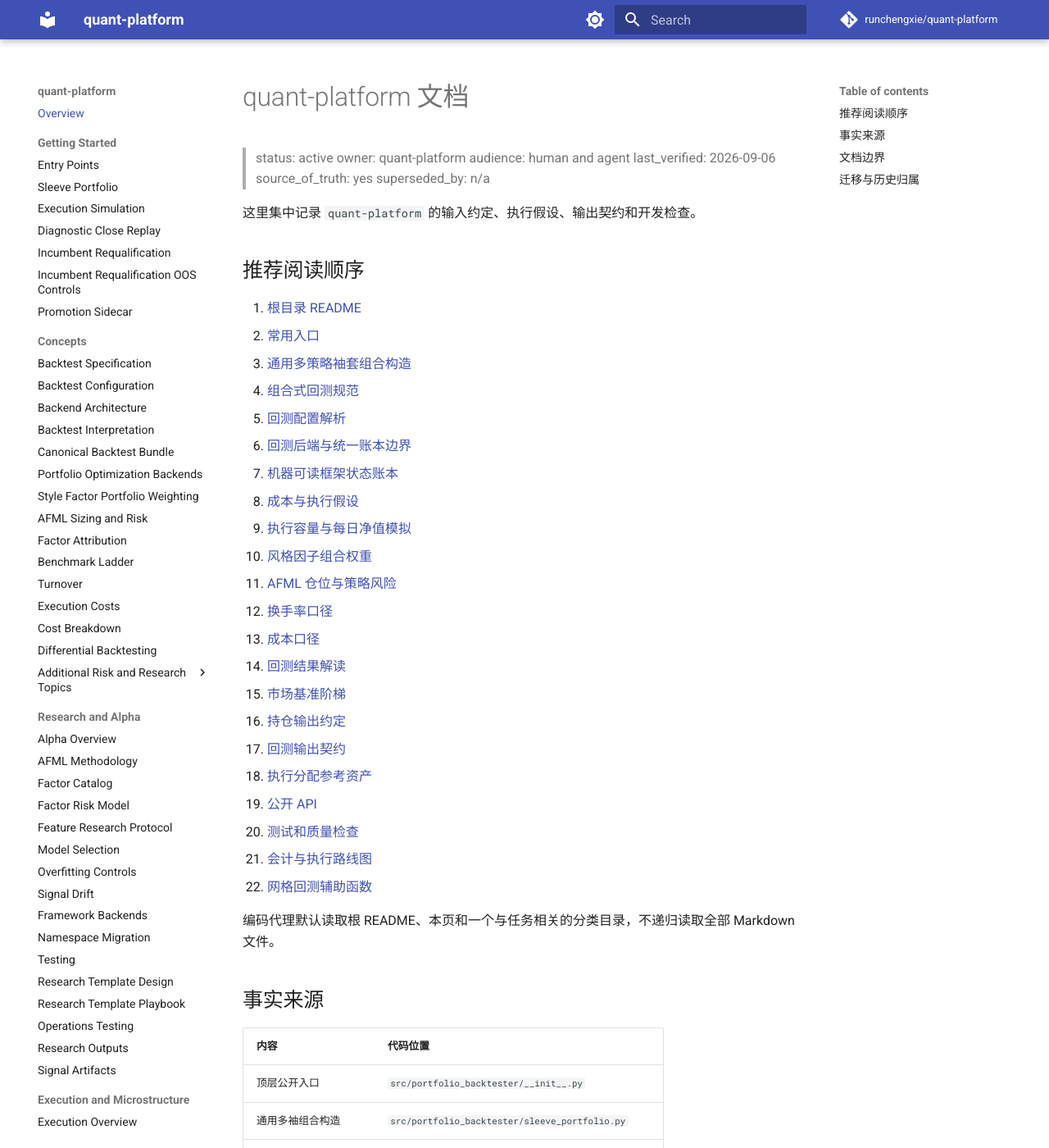
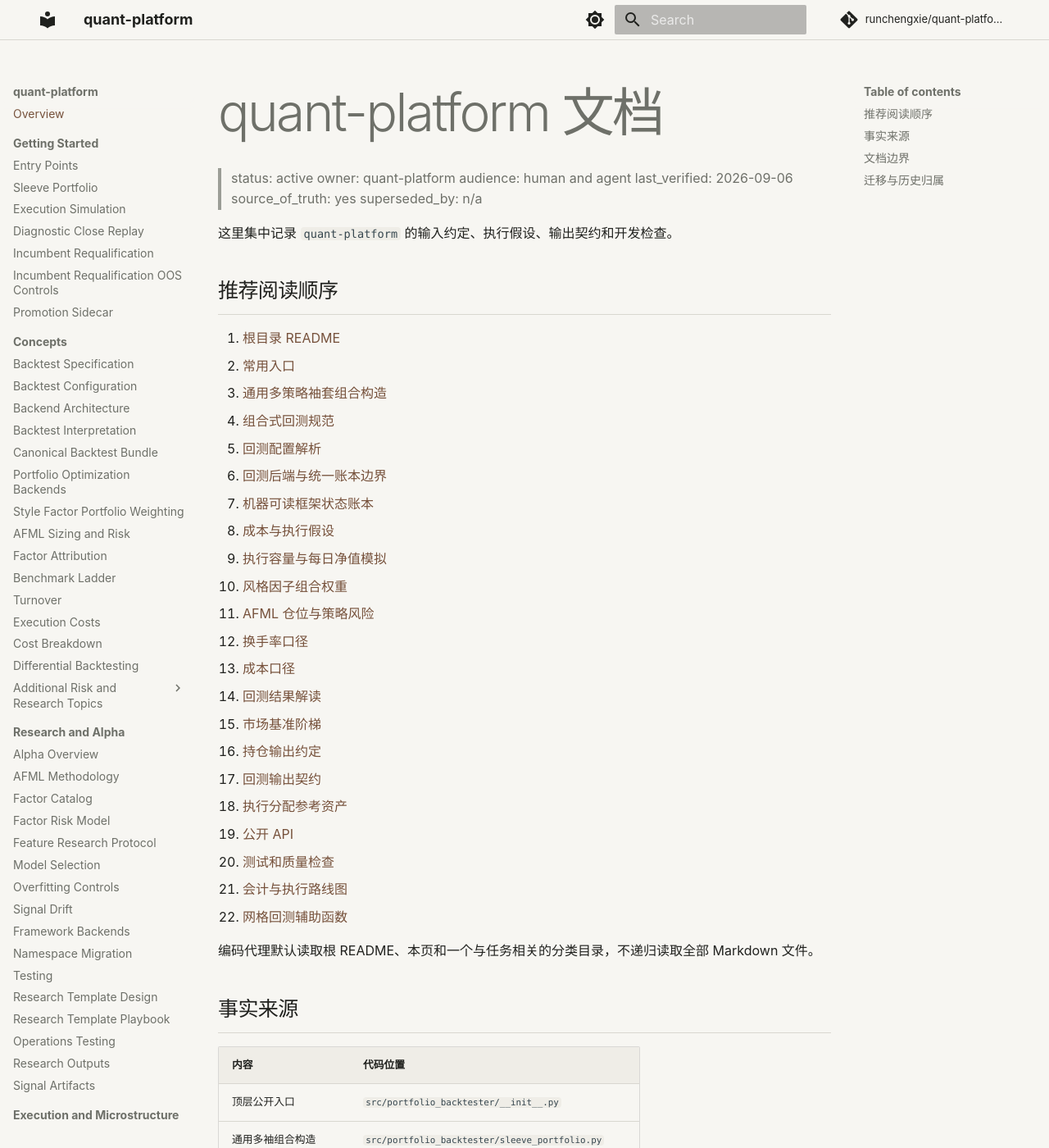
Before and after one commit to runchengxie/quant-platform, an MkDocs documentation site: the page built from docs/README.md, in a window 1280 px wide and 1400 px high. Shown: the whole window at 82% size. Built offline with MkDocs 1.6.1 and Material for MkDocs 9.7.7, drawn with Linux system fonts in a browser that asks for light colours; comment, search, counter and statistics services are not loaded.

Commit message:
docs: refine Material theme styling

```diff
--- /dev/null
+++ b/docs/stylesheets/extra.css
@@ -0,0 +1,181 @@
+:root {
+  --qp-background: #f7f6f2;
+  --qp-surface: #efede7;
+  --qp-text: #20211e;
+  --qp-muted: #6e7069;
+  --qp-faint: #9b9d96;
+  --qp-accent: #76513b;
+  --qp-accent-soft: #e9ddd4;
+  --qp-border: #d9d7d0;
+  --qp-selection: #ddc8b9;
+}
+
+[data-md-color-scheme="slate"] {
+  --qp-background: #171815;
+  --qp-surface: #21231f;
+  --qp-text: #e8e6df;
+  --qp-muted: #aaa9a2;
+  --qp-faint: #7d7f78;
+  --qp-accent: #d1a07f;
+  --qp-accent-soft: #392d26;
+  --qp-border: #343630;
+  --qp-selection: #654b3b;
+}
+
+[data-md-color-scheme="default"] {
+  --md-default-bg-color: var(--qp-background);
+  --md-default-fg-color: var(--qp-text);
+  --md-default-fg-color--light: var(--qp-muted);
+  --md-default-fg-color--lighter: var(--qp-faint);
+  --md-default-fg-color--lightest: var(--qp-border);
+  --md-primary-fg-color: var(--qp-background);
+  --md-primary-bg-color: var(--qp-text);
+  --md-accent-fg-color: var(--qp-accent);
+  --md-typeset-color: var(--qp-text);
+  --md-typeset-a-color: var(--qp-accent);
+  --md-code-bg-color: var(--qp-surface);
+  --md-footer-bg-color: var(--qp-surface);
+}
+
+[data-md-color-scheme="slate"] {
+  --md-default-bg-color: var(--qp-background);
+  --md-default-fg-color: var(--qp-text);
+  --md-default-fg-color--light: var(--qp-muted);
+  --md-default-fg-color--lighter: var(--qp-faint);
+  --md-default-fg-color--lightest: var(--qp-border);
+  --md-primary-fg-color: var(--qp-background);
+  --md-primary-bg-color: var(--qp-text);
+  --md-accent-fg-color: var(--qp-accent);
+  --md-typeset-color: var(--qp-text);
+  --md-typeset-a-color: var(--qp-accent);
+  --md-code-bg-color: var(--qp-surface);
+  --md-footer-bg-color: var(--qp-surface);
+}
+
+html {
+  background: var(--qp-background);
+  scroll-behavior: smooth;
+}
+
+body {
+  background: var(--qp-background);
+  color: var(--qp-text);
+  font-family: Inter, ui-sans-serif, -apple-system, BlinkMacSystemFont,
+    "Segoe UI", "Noto Sans SC", "PingFang SC", "Hiragino Sans GB",
+    "Microsoft YaHei", sans-serif;
+  line-height: 1.7;
+}
+
+::selection {
+  background: var(--qp-selection);
+}
+
+.md-header {
+  background: var(--qp-background);
+  border-bottom: 1px solid var(--qp-border);
+  color: var(--qp-text);
+  box-shadow: none;
+}
+
+.md-header[data-md-state="shadow"] {
+  box-shadow: 0 1px 0 var(--qp-border);
+}
+
+.md-tabs {
+  background: var(--qp-background);
+  border-bottom: 1px solid var(--qp-border);
+}
+
+.md-tabs__link,
+.md-header__button,
+.md-header .md-logo,
+.md-header .md-header__topic {
+  color: var(--qp-text);
+}
+
+.md-sidebar__scrollwrap {
+  scrollbar-color: var(--qp-border) transparent;
+}
+
+.md-nav__link {
+  color: var(--qp-muted);
+}
+
+.md-nav__link:hover,
+.md-nav__link--active,
+.md-nav__item .md-nav__link--active {
+  color: var(--qp-accent);
+}
+
+.md-main__inner {
+  max-width: 78rem;
+}
+
+.md-content {
+  max-width: 52rem;
+}
+
+.md-content h1 {
+  letter-spacing: -0.04em;
+  font-size: clamp(2.25rem, 5vw, 4rem);
+  line-height: 1.18;
+  margin-bottom: 1.5rem;
+}
+
+.md-content h2,
+.md-content h3,
+.md-content h4 {
+  letter-spacing: -0.025em;
+}
+
+.md-content h2 {
+  border-bottom: 1px solid var(--qp-border);
+  padding-bottom: 0.55rem;
+}
+
+.md-typeset a {
+  text-decoration-color: var(--qp-faint);
+  text-underline-offset: 0.2em;
+}
+
+.md-typeset a:hover {
+  color: var(--qp-accent);
+  text-decoration-color: currentColor;
+}
+
+.md-typeset blockquote {
+  border-left-color: var(--qp-accent);
+  color: var(--qp-muted);
+}
+
+.md-typeset code {
+  background: var(--qp-surface);
+  border-radius: 0.2rem;
+}
+
+.md-typeset pre > code {
+  border: 1px solid var(--qp-border);
+}
+
+.md-typeset table:not([class]) th {
+  background: var(--qp-surface);
+}
+
+.md-typeset table:not([class]) td,
+.md-typeset table:not([class]) th {
+  border-color: var(--qp-border);
+}
+
+.md-footer {
+  border-top: 1px solid var(--qp-border);
+}
+
+.md-footer-meta {
+  background: var(--qp-surface);
+}
+
+@media (max-width: 44.99em) {
+  .md-content h1 {
+    font-size: 2.5rem;
+  }
+}
--- a/mkdocs.yml
+++ b/mkdocs.yml
@@ -8,6 +8,7 @@ edit_uri: edit/main/docs/
 theme:
   name: material
   language: en
+  font: false
   features:
     - navigation.instant
     - navigation.sections
@@ -26,6 +27,9 @@ theme:
       toggle:
         icon: material/brightness-4
         name: Switch to light mode
+
+extra_css:
+  - stylesheets/extra.css
 
 markdown_extensions:
   - admonition
```
